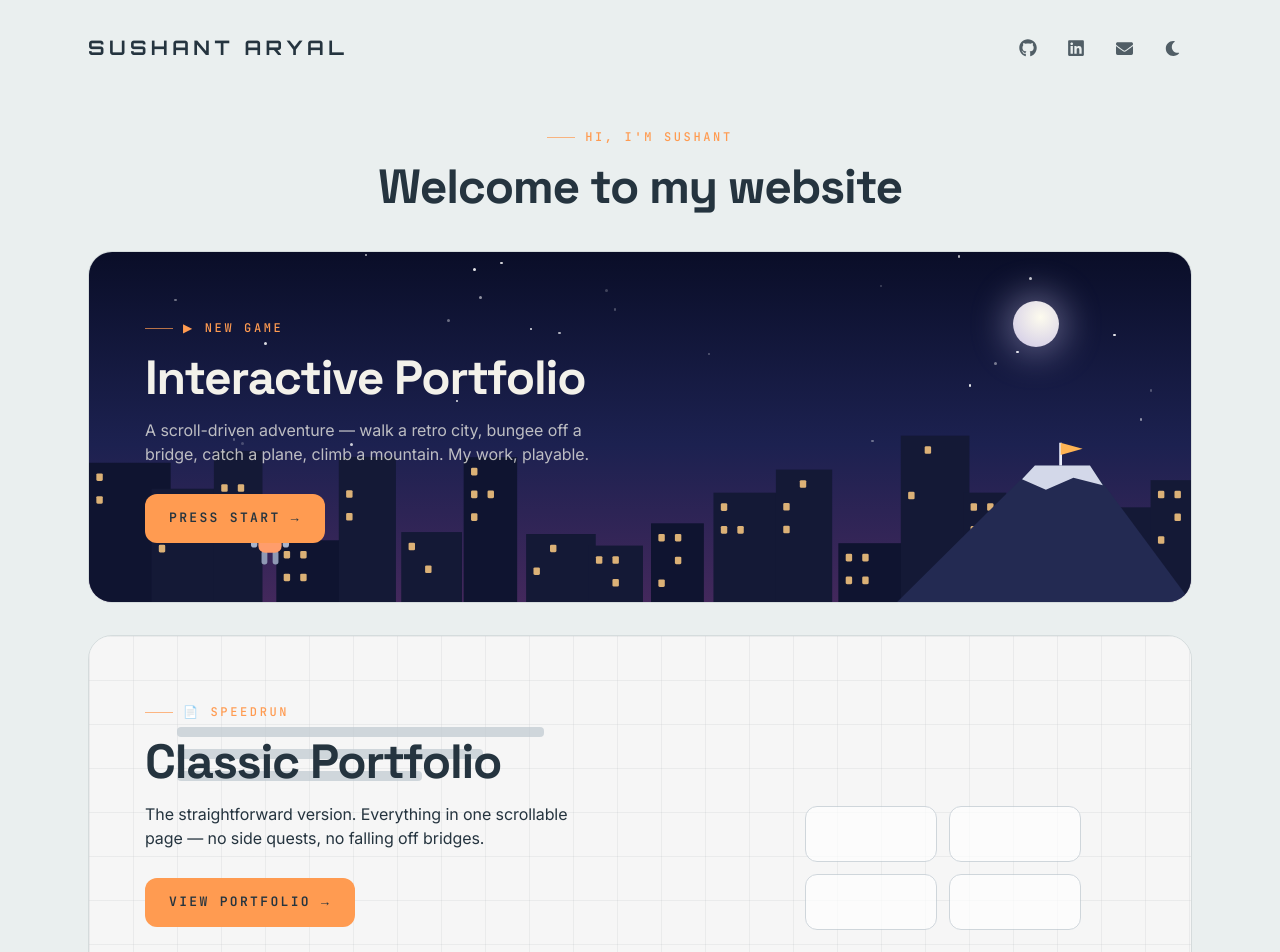
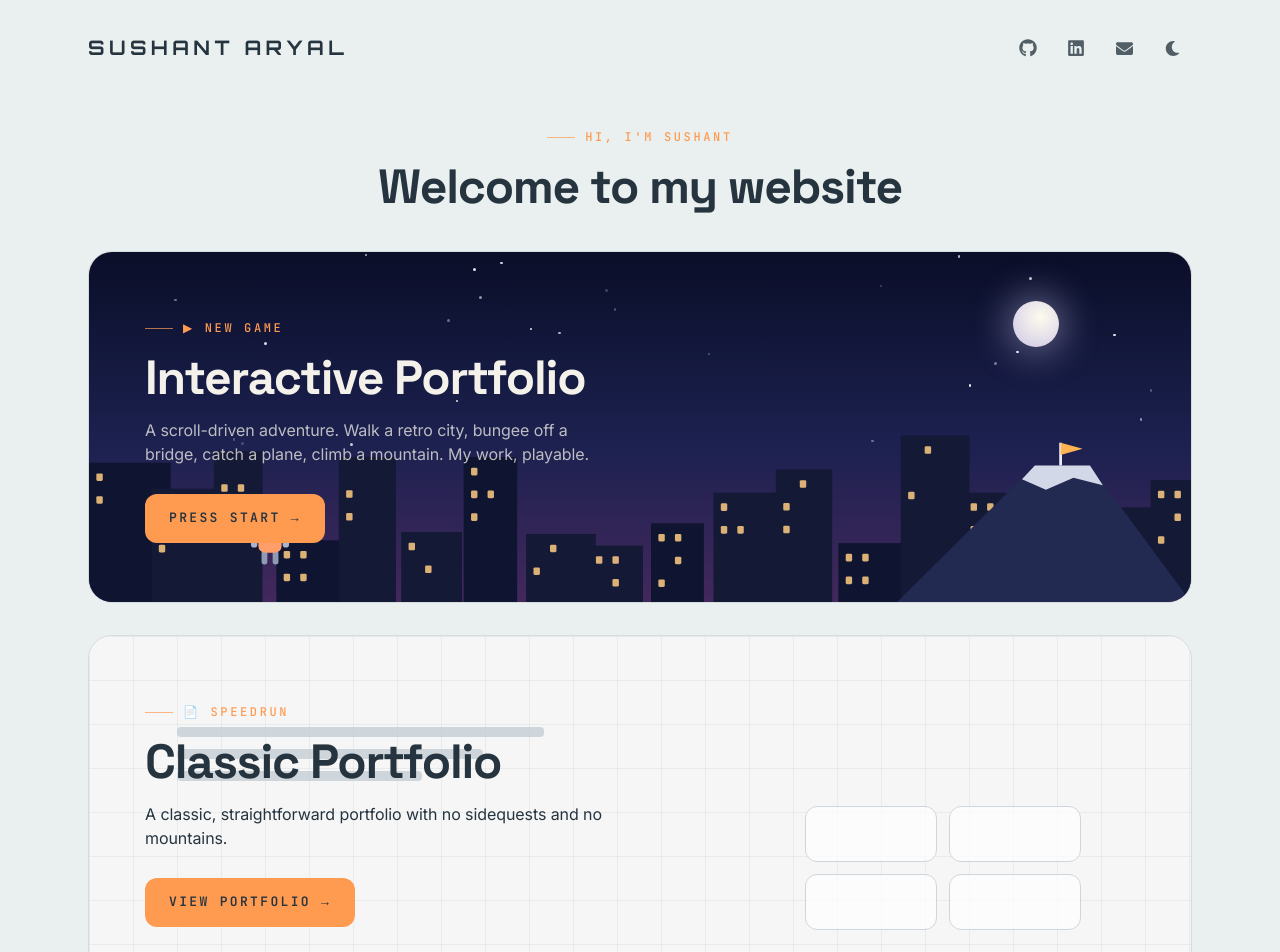
Before and after one commit to aryalsushant/alt-portfolio, a React (Create React App) app: page / in a window 1280 px wide. Shown: the top 952 px of the page. Built offline with nearby package versions, Linux system fonts and the light colour scheme.

Commit message:
copy(home): rewrite banner blurbs

```diff
--- a/src/pages/Home.js
+++ b/src/pages/Home.js
@@ -171,7 +171,7 @@ export default function Home() {
           art={<InteractiveArt />}
           eyebrow="▶ New Game"
           title="Interactive Portfolio"
-          blurb="A scroll-driven adventure — walk a retro city, bungee off a bridge, catch a plane, climb a mountain. My work, playable."
+          blurb="A scroll-driven adventure. Walk a retro city, bungee off a bridge, catch a plane, climb a mountain. My work, playable."
           cta="Press Start →"
           to="/interactive"
         />
@@ -180,7 +180,7 @@ export default function Home() {
           external
           eyebrow="📄 Speedrun"
           title="Classic Portfolio"
-          blurb="The straightforward version. Everything in one scrollable page — no side quests, no falling off bridges."
+          blurb="A classic, straightforward portfolio with no sidequests and no mountains."
           cta="View Portfolio →"
           to="/classic"
         />
```
